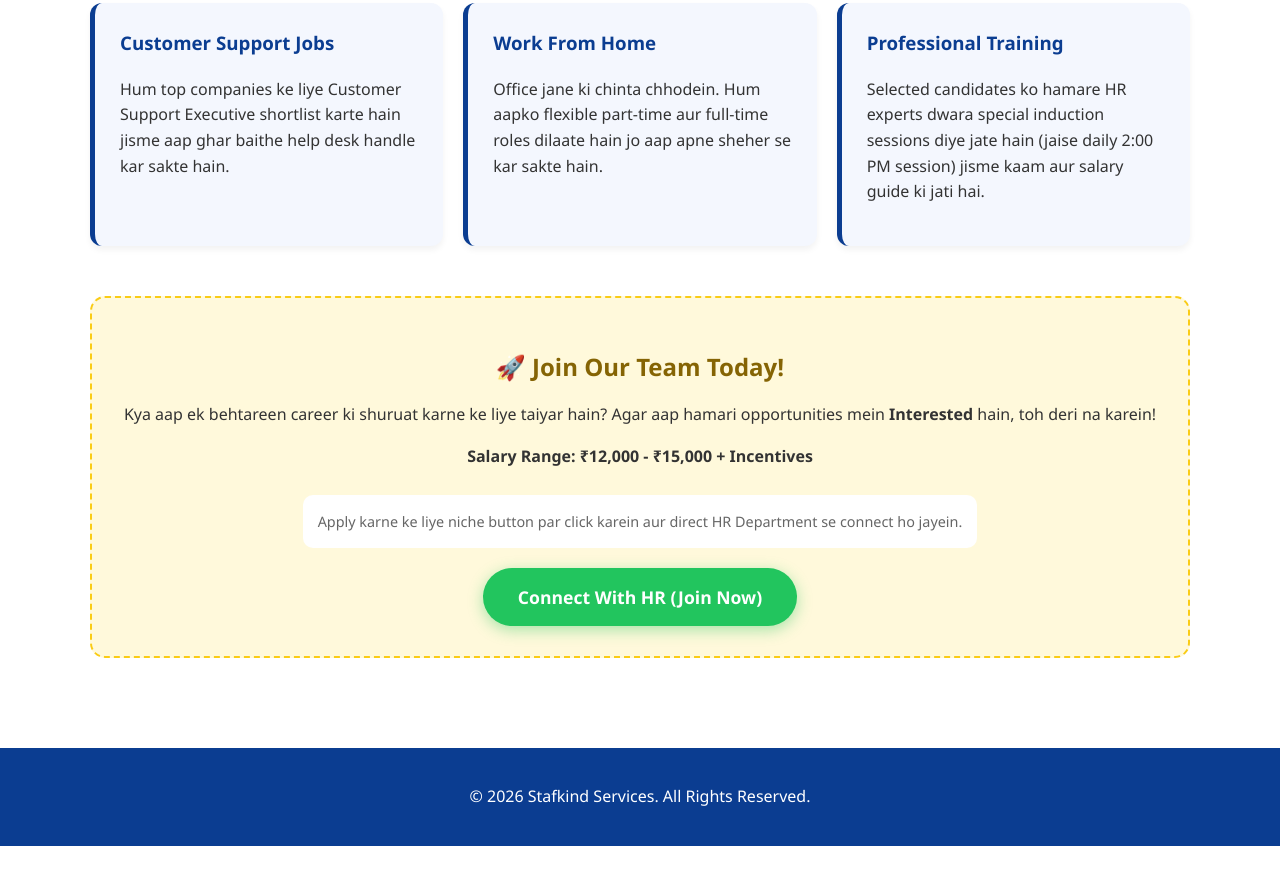
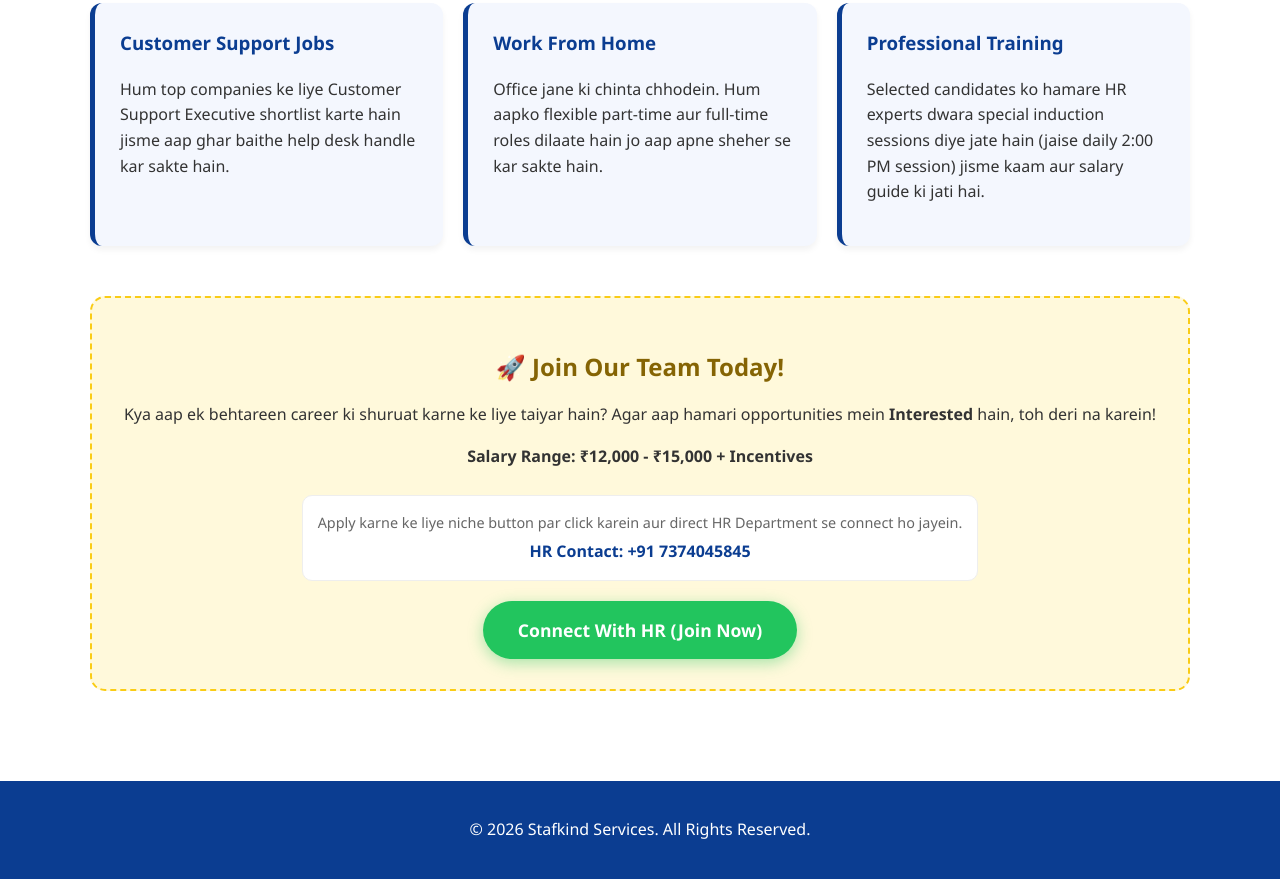
Before and after one commit to sainiwalaa/stafkind, a plain HTML site: page landing.html in a window 1280 px wide. Shown: the part 930-1809 px from the top of the page. Before the commit the page ends 1776 px from the top, so only its background shows below. Drawn offline with Linux system fonts and the light colour scheme.

Commit message:
Update landing.html

```diff
--- a/landing.html
+++ b/landing.html
@@ -154,11 +154,12 @@
             <p>Kya aap ek behtareen career ki shuruat karne ke liye taiyar hain? Agar aap hamari opportunities mein <strong>Interested</strong> hain, toh deri na karein!</p>
             <p style="font-weight: bold; color: #333;">Salary Range: ₹12,000 - ₹15,000 + Incentives</p>
 
-            <div style="background: white; display: inline-block; padding: 15px; border-radius: 10px; margin-top: 10px;">
+            <div style="background: white; display: inline-block; padding: 15px; border-radius: 10px; margin-top: 10px; border: 1px solid #eee;">
                 <p style="margin: 0; font-size: 0.9rem; color: #666;">Apply karne ke liye niche button par click karein aur direct HR Department se connect ho jayein.</p>
+                <p style="margin: 5px 0 0 0; font-weight: bold; color: var(--primary-blue);">HR Contact: +91 7374045845</p>
             </div>
             <br>
-            <a href="https://wa.me/91XXXXXXXXXX?text=Hi,%20I%20am%20interested%20in%20Stafkind%20Services%20Job" class="join-btn">Connect With HR (Join Now)</a>
+            <a href="https://wa.me/917374045845?text=Hi,%20I%20am%20interested%20in%20Stafkind%20Services%20Job.%20Please%20guide%20me." class="join-btn">Connect With HR (Join Now)</a>
         </section>
     </div>
 
```
